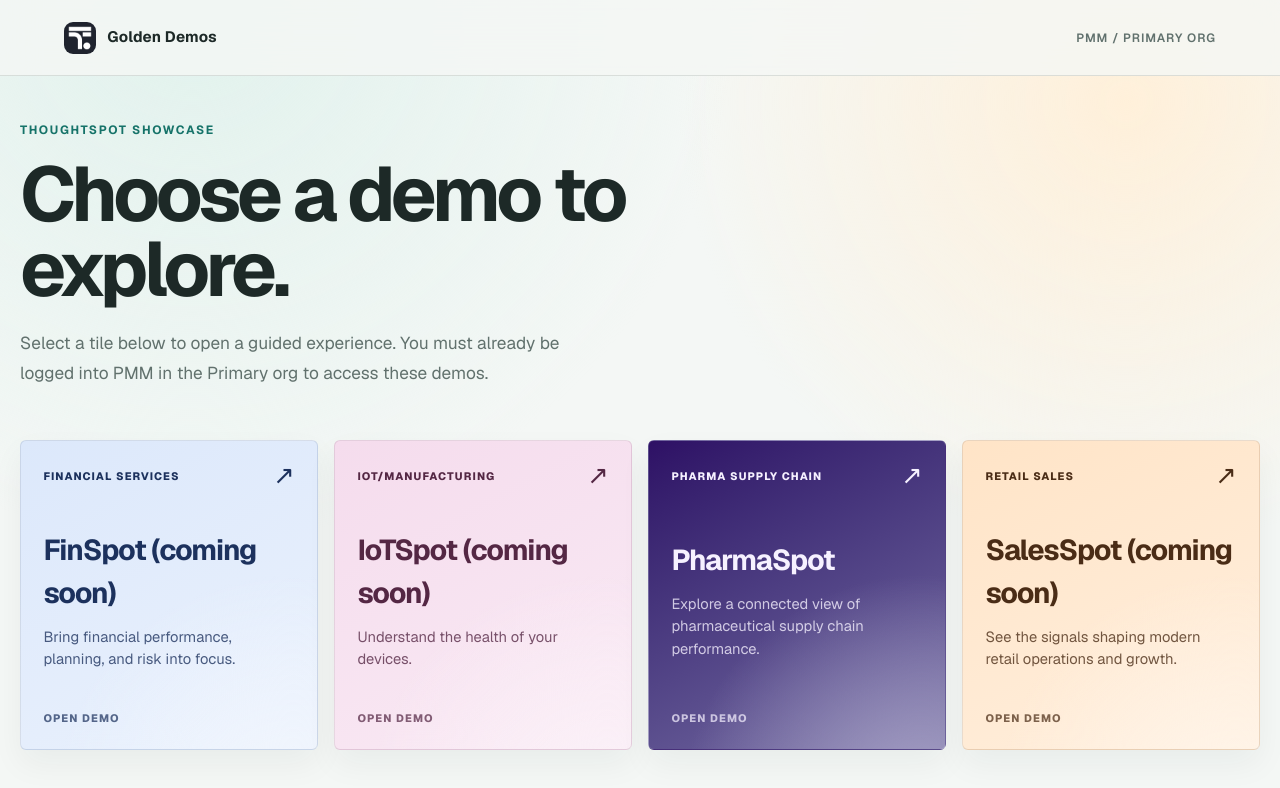
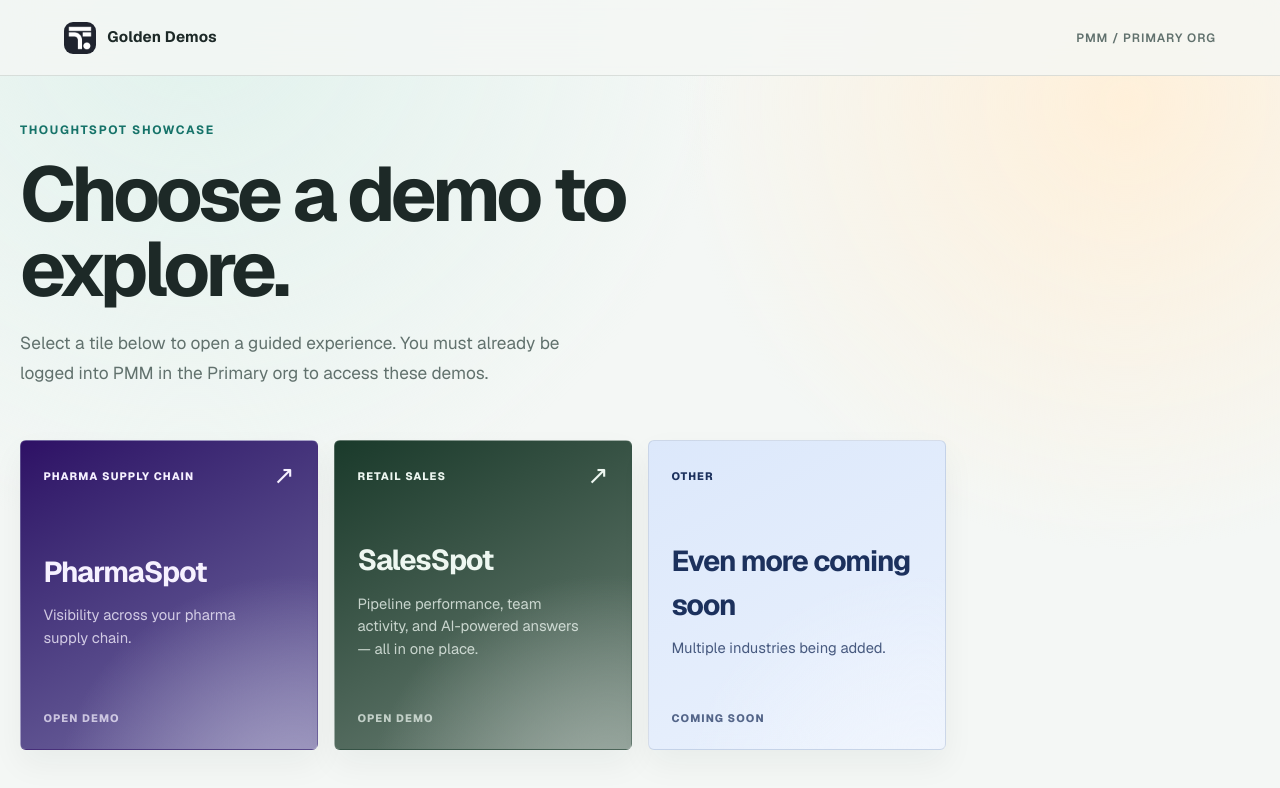
Before and after one commit to thoughtspot/tse-golden-demos, a Next.js app: page / in a window 1280 px wide. Shown: the top 788 px of the page. Built offline with nearby package versions, Linux system fonts and the light colour scheme.

Commit message:
Adding SalesSpot and some changes to the layout.

```diff
--- a/app/globals.css
+++ b/app/globals.css
@@ -159,6 +159,19 @@
   outline-offset: 4px;
 }
 
+.demo-tile-static {
+  cursor: default;
+}
+
+.demo-tile-static:hover {
+  transform: none;
+  box-shadow: 0 14px 32px rgba(29, 41, 39, 0.05);
+}
+
+.demo-tile-static .tile-topline {
+  min-height: 1.6rem;
+}
+
 .tile-topline {
   display: flex;
   align-items: center;
--- a/app/page.tsx
+++ b/app/page.tsx
@@ -11,7 +11,18 @@
   "color-text": string;
 };
 
+const OTHER_INDUSTRY = "Other";
+
 export default function Home() {
+  const orderedDemos = [...(demos as Demo[])].sort((a, b) => {
+    const aIsOther = a.industry === OTHER_INDUSTRY;
+    const bIsOther = b.industry === OTHER_INDUSTRY;
+    if (aIsOther !== bIsOther) {
+      return aIsOther ? 1 : -1;
+    }
+    return a.name.localeCompare(b.name);
+  });
+
   return (
     <div className="site-shell">
       <header className="site-header">
@@ -40,36 +51,58 @@
         </section>
 
         <section className="demo-grid" aria-label="Available demos">
-          {[...(demos as Demo[])]
-            .sort((a, b) => a.name.localeCompare(b.name))
-            .map((demo, index) => (
+          {orderedDemos.map((demo, index) => {
+            const isOther = demo.industry === OTHER_INDUSTRY;
+            const tileStyle = {
+              "--tile-background": demo["color-background"],
+              "--tile-text": demo["color-text"],
+              "--tile-delay": `${index * 70}ms`,
+            } as React.CSSProperties;
+            const tileBody = (
+              <>
+                <div className="tile-topline">
+                  <span className="tile-industry">{demo.industry}</span>
+                  {!isOther && (
+                    <span className="tile-arrow" aria-hidden="true">
+                      ↗
+                    </span>
+                  )}
+                </div>
+                <div>
+                  <h2>{demo.name}</h2>
+                  <p>{demo.description}</p>
+                </div>
+                <span className="tile-cta">
+                  {isOther ? "Coming soon" : "Open demo"}
+                </span>
+              </>
+            );
+
+            if (isOther) {
+              return (
+                <div
+                  className="demo-tile demo-tile-static"
+                  key={demo.name}
+                  style={tileStyle}
+                >
+                  {tileBody}
+                </div>
+              );
+            }
+
+            return (
               <a
                 className="demo-tile"
                 href={demo.url}
                 key={demo.name}
                 target="_blank"
                 rel="noopener noreferrer"
-                style={
-                  {
-                    "--tile-background": demo["color-background"],
-                    "--tile-text": demo["color-text"],
-                    "--tile-delay": `${index * 70}ms`,
-                  } as React.CSSProperties
-                }
+                style={tileStyle}
               >
-                <div className="tile-topline">
-                  <span className="tile-industry">{demo.industry}</span>
-                  <span className="tile-arrow" aria-hidden="true">
-                    ↗
-                  </span>
-                </div>
-                <div>
-                  <h2>{demo.name}</h2>
-                  <p>{demo.description}</p>
-                </div>
-                <span className="tile-cta">Open demo</span>
+                {tileBody}
               </a>
-            ))}
+            );
+          })}
         </section>
       </main>
     </div>
--- a/demos.json
+++ b/demos.json
@@ -1,34 +1,26 @@
 [
   {
     "name": "PharmaSpot",
-    "description": "Explore a connected view of pharmaceutical supply chain performance.",
+    "description": "Visibility across your pharma supply chain.",
     "industry": "Pharma Supply Chain",
     "url": "https://pharmaspot.se.thoughtspot.com/",
     "color-background": "#2e1065",
     "color-text": "#f6f1ff"
   },
   {
-    "name": "SalesSpot (coming soon)",
-    "description": "See the signals shaping modern retail operations and growth.",
+    "name": "SalesSpot",
+    "description": "Pipeline performance, team activity, and AI-powered answers — all in one place.",
     "industry": "Retail Sales",
-    "url": "https://example.com/retailpulse",
-    "color-background": "#ffe4c7",
-    "color-text": "#4a2c16"
+    "url": "https://salesspot.se.thoughtspot.com/",
+    "color-background": "#1a3a2b",
+    "color-text": "#eef7f1"
   },
   {
-    "name": "FinSpot (coming soon)",
-    "description": "Bring financial performance, planning, and risk into focus.",
-    "industry": "Financial Services",
-    "url": "https://example.com/finsight",
+    "name": "Even more coming soon",
+    "description": "Multiple industries being added.",
+    "industry": "Other",
+    "url": "",
     "color-background": "#dce8fb",
     "color-text": "#1c315d"
-  },
-  {
-    "name": "IoTSpot (coming soon)",
-    "description": "Understand the health of your devices.",
-    "industry": "IoT/Manufacturing",
-    "url": "https://example.com/careconnect",
-    "color-background": "#f5dced",
-    "color-text": "#542744"
   }
 ]
```
Also changed, not shown: 1 other file (tests, documents, lock files or other folders).
